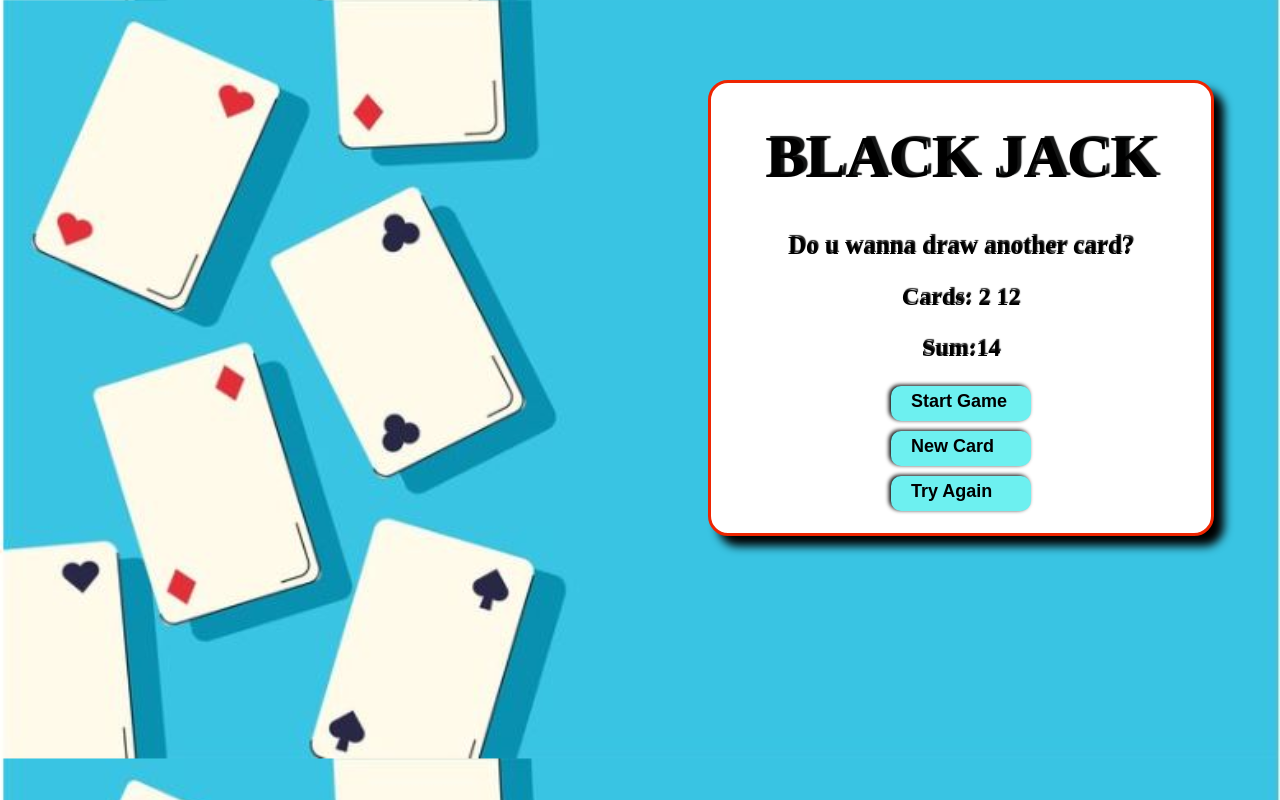
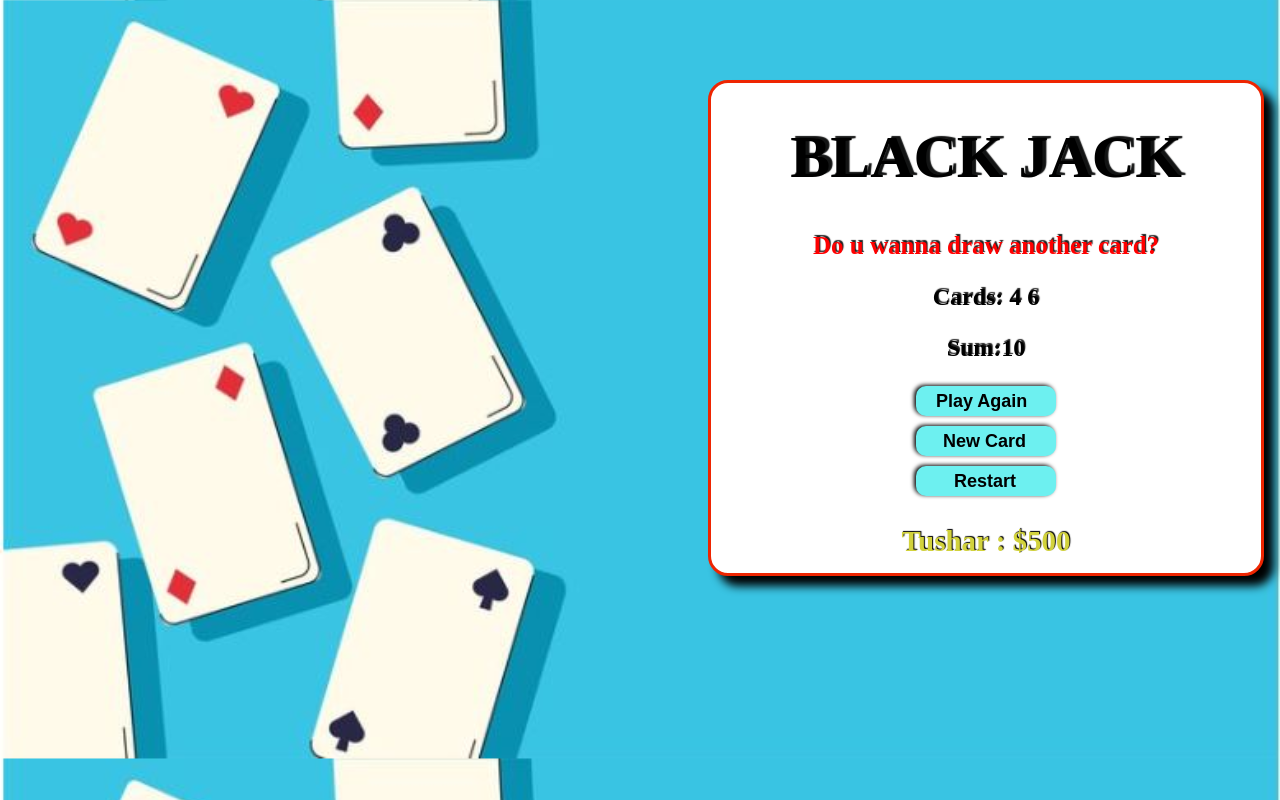
Before and after one commit to bhatiatushar05/blackjack, a plain HTML site: page index.html in a window 1280 px wide. Both pictures are taken after a click on the button "Start Game". Drawn offline with Linux system fonts and the light colour scheme.

Commit message:
logical changes

```diff
--- a/index.css
+++ b/index.css
@@ -13,8 +13,8 @@ body{
     border: 3px solid rgb(238, 37, 1);
     background-color:white;
     margin-left: 700px;
-    height: 450px;
-    width: 500px;
+    height: 490px;
+    width: 550px;
     border-radius: 20px;
     box-shadow: 10px 10px 10px black;
 }
@@ -30,7 +30,7 @@ button{
     background-color:rgb(109, 240, 240);
     color: black;
     width: 140px;
-    height: 35px;
+    height: 30px;
     font-size: 18px;
     font-weight: bold;
     padding:5px 0px 0px 20px;
@@ -47,4 +47,16 @@ button:active {
 #message{
     font-size: 25px;
     margin:10px 0px;
+    color: red;
 }
+#money{
+    font-size: 29px;
+    color: rgb(210, 210, 60);
+    text-shadow: 1px -1px 1px black;
+}
+#restart{
+    padding-left: 38px;
+}
+#newcard{
+    padding-left:27px ;
+}
--- a/index.html
+++ b/index.html
@@ -9,9 +9,10 @@
             <p id="message">Want to play a round?</p>
             <p id="cards">Cards :</p>
             <p id="sum">Sum :</p>
-            <button onclick="rendergame()">Start Game</button>
-            <button onclick="newcard()">New Card</button>
-            <button onclick="restartGame()">Try Again</button>
+            <button id="playagain" onclick="startGame()">Start Game</button>
+            <button id="newcard" onclick="newcard()">New Card</button>
+            <button id="restart" onclick="restartGame()">Restart</button>
+            <p id="money"></p>
         </div>
         <script src="index.js"></script>
     </body>
--- a/index.js
+++ b/index.js
@@ -1,42 +1,89 @@
-let firstcard = random()
-let secondcard = random()
-let cards = [firstcard,secondcard]
-let sum = firstcard + secondcard
+let sum = 0
+let cards = []
 let messageEl = document.getElementById("message")
 let cardsEl = document.getElementById("cards")
 let sumEl = document.getElementById("sum")
+let playAgain = document.getElementById("playagain")
+let retGame = document.getElementById("restart")
+let isAlive = true
+let hasBlackJack = false
+let ganeStarted = false
+let moneyEl = document.getElementById("money")
+let information = {
+    name :"Tushar",
+    money: 500
+}
+moneyEl.textContent = information.name + " : " + "$" + information.money
+
+function startGame() {
+    gameStarted = true
+    if(information.money > 0){
+    hasBlackJack = false
+    isAlive = true
+    let firstCard = random()
+    let secondCard = random()
+    cards = []
+    cards.push(firstCard, secondCard)
+    sum = firstCard + secondCard
+    renderGame()
+    playAgain.textContent = "Play Again"
+    }
+}
 
 function random(){
-    return Math.floor(Math.random()*13)+1
+    let randomNum = Math.floor(Math.random()*13)+1
+    if (randomNum > 10){
+        return 10
+    }else if (randomNum === 1){
+        return 11
+    }else{
+         return randomNum
+    }
 }
 
-function rendergame(){
+function renderGame(){
     cardsEl.textContent = "Cards:" + " "
     for (let i = 0; i < cards.length; i++){
         cardsEl.textContent += cards[i] + " "
     }
+
     sumEl.textContent = "Sum:" + sum
     if(sum <= 20){
         message = "Do u wanna draw another card?"
-    }else if(sum === 21){
+    }
+    else if(sum === 21){
         message = "You got BLACKJACK!!!"
-    }else{
+        hasBlackJack = true
+        information.money += 200
+    }
+    else{
         message = "You're out of the game..."
+        isAlive = false
+        information.money -= 100
+    }
+    if (information.money <= -300){
+        message = "You're out of money"
+        isAlive = false
     }
     messageEl.textContent = message
+    moneyEl.textContent = information.name + " : " + "$" + information.money
 }
 
-function newcard(){
+function newcard()
+{
+    if ( isAlive === true && hasBlackJack === false && information.money > 0 && gameStarted === true){
     let card = random()
     sum += card
     cards.push(card)
-    rendergame()
+    renderGame()
+    }
 }
 
 function restartGame() {
+    information.money = 500
     firstcard = random();
     secondcard = random();
     cards = [firstcard, secondcard];
     sum = firstcard + secondcard;
-    rendergame();
+    startGame();
 }
```
